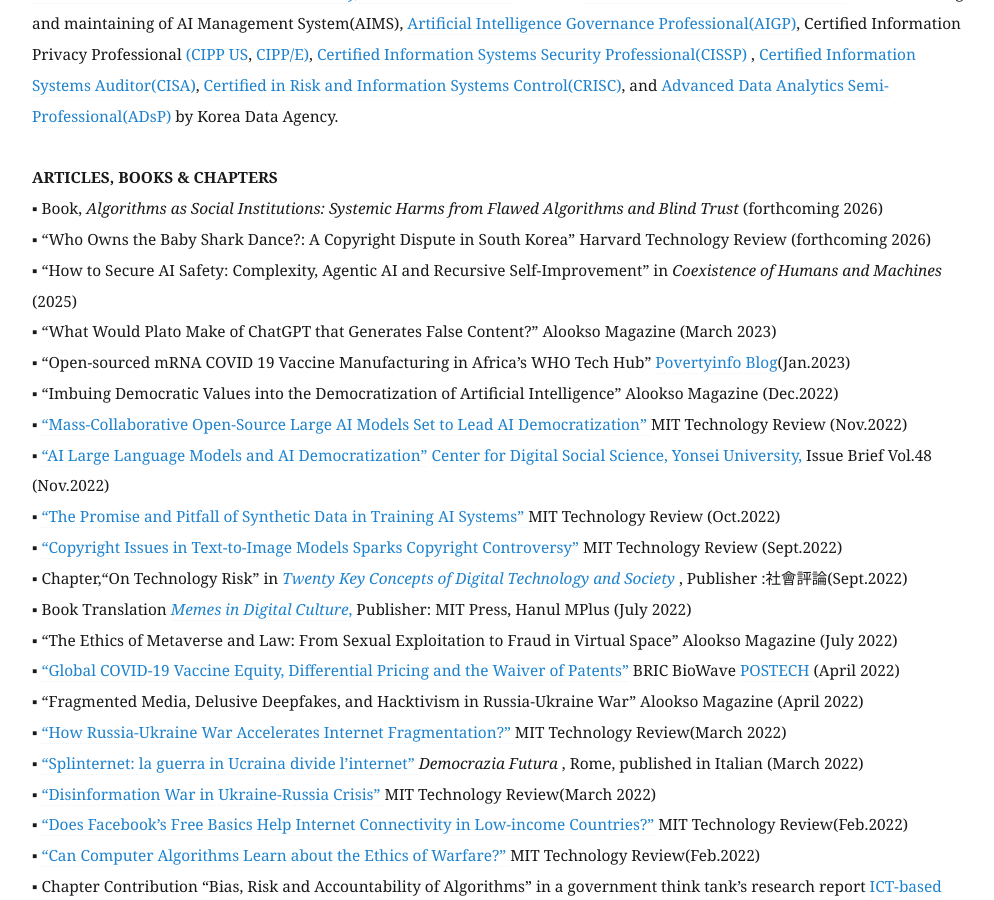
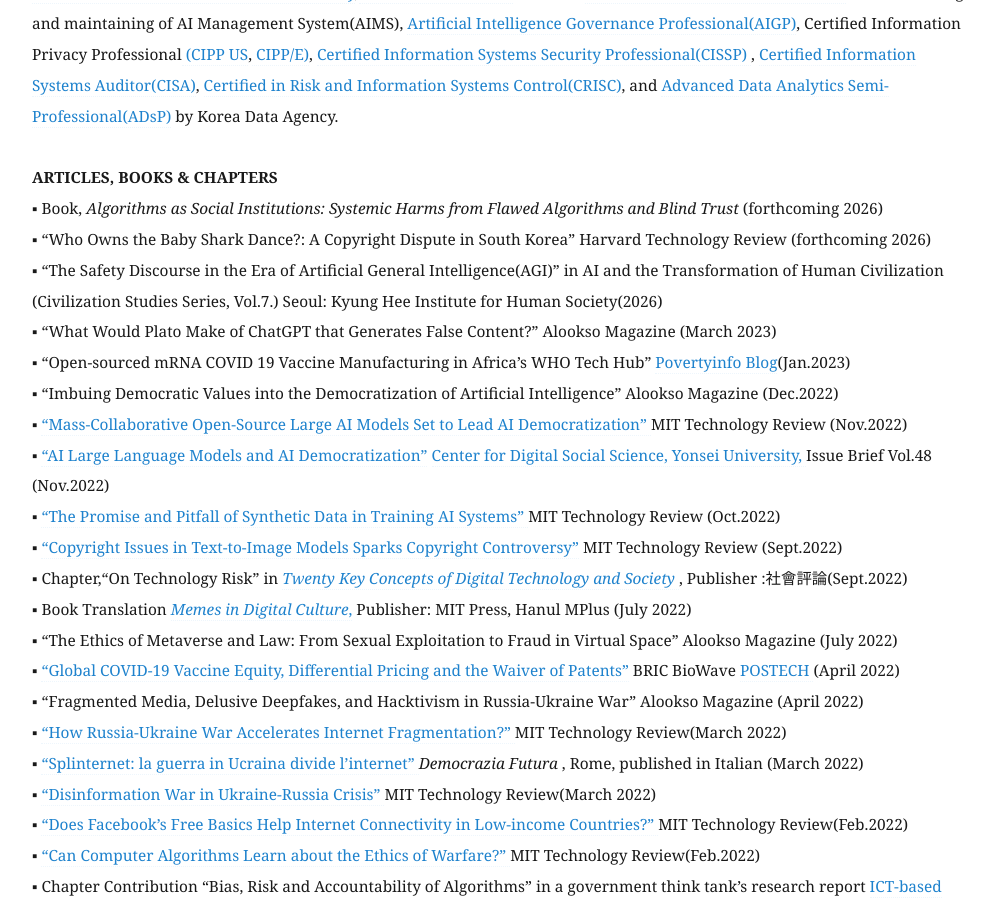
Before and after one commit to eunchangchoi/eunchangchoi.github.io, a Jekyll site: the page built from index.md, in a window 1280 px wide and 900 px high, scrolled down 2705 px. Shown: the whole window, without its empty margins (68-1062 px from the left). Built offline with Jekyll 4.4.1, drawn with Linux system fonts in a browser that asks for light colours; some of the changed text lies outside the part shown.

Commit message:
Update index.md

```diff
--- a/index.md
+++ b/index.md
@@ -41,7 +41,7 @@
  <strong> ARTICLES, BOOKS & CHAPTERS </strong> <br>
 ▪ Book, <i> Algorithms as Social Institutions: Systemic Harms from Flawed Algorithms and Blind Trust</i> (forthcoming 2026) <br>
 ▪ “Who Owns the Baby Shark Dance?: A Copyright Dispute in South Korea” Harvard Technology Review (forthcoming 2026) <br>
-▪ “How to Secure AI Safety: Complexity, Agentic AI and Recursive Self-Improvement” in <i> Coexistence of Humans and Machines </i> (2025) <br>
+▪ “The Safety Discourse in the Era of Artificial General Intelligence(AGI)” in AI and the Transformation of Human Civilization (Civilization Studies Series, Vol.7.) Seoul: Kyung Hee Institute for Human Society(2026) <br>
 ▪ “What Would Plato Make of ChatGPT that Generates False Content?” Alookso Magazine (March 2023) <br>
 ▪ “Open-sourced mRNA COVID 19 Vaccine Manufacturing in Africa’s WHO Tech Hub” <a href="https://blog.naver.com/gp3project/222993202700"> Povertyinfo Blog</a>(Jan.2023) <br>
 ▪ “Imbuing Democratic Values into the Democratization of Artificial Intelligence” Alookso Magazine (Dec.2022) <br>
@@ -105,7 +105,8 @@
 ▪ ‘International Electronic Commerce Law’, Graduate School of International Studies, Korea University, Seoul (2002-04) <br>
     <br>
  <strong> CONFERENCES, TALKS, & PRESENTATIONS </strong> <br>
-▪ ‘Agentic AI: Governing Security Risks and Responsibility Framework’, inaugural conference of <a href="https://www.kaiss.or.kr/index"> Korea AI Service Society </a> (Dec.11, 2025) <br>
+▪ ‘Clinical Responsibility and Risk in the Use of Medical Diagnostic AI: The Gap between Performance and Expectations’ Ewha Medical Research Institute (March 23, 2026) <br>
+▪ ‘Agentic AI: Governing Security Risks and Responsibility Framework’, inaugural conference of <a href="https://www.kaiss.or.kr/index"> The Korean Association of AI Service Science </a> (Dec.11, 2025) <br>
 ▪ ‘Evolution of Medical LLMs for Public Healthcare in Africa and its Limitations’,Regional Centre of Excellence in Biomedical Engineering and e-Health,<a href="https://cst.ur.ac.rw/">  College of Science and Technology</a>, University of Rwanda, Kigali (July 30, 2025) <a href="https://github.com/eunchangchoi/eunchangchoi.github.io/blob/master/Evolution%20of%20Medical%20LLMs%20for%20Public%20Healthcare%20in%20Africa%20and%20its%20Limitations%20CBEB%20Univ%20of%20Rwanda%20(July%202025%20Choi).pdf"> Slides</a> <br>
 ▪ ‘Innovation for Africa : Domain Specific Small LLMs, Vertical AI, Fine-tuning & Machine Learning Applications’, Faculty Members of  <a href="https://www.iprckigali.rp.ac.rw/"> IPRC Rwanda Polytechnic</a>, Kigali, Rwanda (July 29, 2025) <a href="https://github.com/eunchangchoi/eunchangchoi.github.io/blob/master/Domain%20Specific%20Vertical%20Small%20LLMs%2C%20Fine-tuning%20%26%20ML%20Applications%20(IPRC%20Rwanda%20Polytechnic%202025%20July)Choi%20git.pdf"> Slides</a> <br>
 ▪ ‘Fair Use Criteria for Machine Learning: Comparative Thoughts on Copyright in Canada, Japan, and the U.S’, <a href="https://ipresearchersasia.org/annual-conference"> The 7th IP & Innovation Researchers of Asia Conference,</a> Faculty of Law, Waseda University(早稲田大学), Tokyo, Japan (April 2025)<br>
@@ -165,6 +166,7 @@
   <br>
 
  <strong> CONSULTING & PUBLIC POLICY ENGAGEMENT </strong> <br>
+▪ Discussant ‘Strategies and Future Directions for an AI-driven Democratic Government’ at the Agile AI Government Seminar organized by <a href="https://www.kaiss.or.kr/event/?bmode=view&idx=169744972">The Korean Association of AI Service Science</a>(2026)
 ▪ Provided professional consultation on <a href="https://tta-trustworthy-ai.gitbook.io/cat/cat-2.0/aisystem"> ‘Certification of AI Trustworthiness 2.0’</a> audited by Korea’s Telecommunications Technology Association (TTA) ensuring conformity with
 <a href="https://cdn.standards.iteh.ai/samples/77304/cb803ee4e9624430a5db177459158b24/ISO-IEC-23894-2023.pdf"> ISO/IEC 23894 (2023) Artificial intelligence—Guidance on Risk Management</a>(2025) <br>
 ▪ <a href="https://www.linkedin.com/feed/update/urn:li:activity:7355949028733255680"> ‘AI for Africa: Open-Weight, Small LLMs, Sovereignty and Policy Suggestions for AI Ecosystem’</a>, <a href="https://www.norrsken.org/houses/kigali"> Norrsken East Africa in Kigali</a>, invited by <a href="https://x.com/RwandaICT/status/1950209792494174355"> the Ministry of ICT and Innovation</a>, Government of Rwanda (July 31,2025) <a href="https://github.com/eunchangchoi/eunchangchoi.github.io/blob/master/AI%20for%20Africa%20_Open-Weight%20Small%20LLMs%2C%20Sovereignty%20Policy%20Suggestions%20for%20AI%20Ecosystem%20Norrsken%20Choi%202025%20July.pdf"> Slides</a> <br>
```
